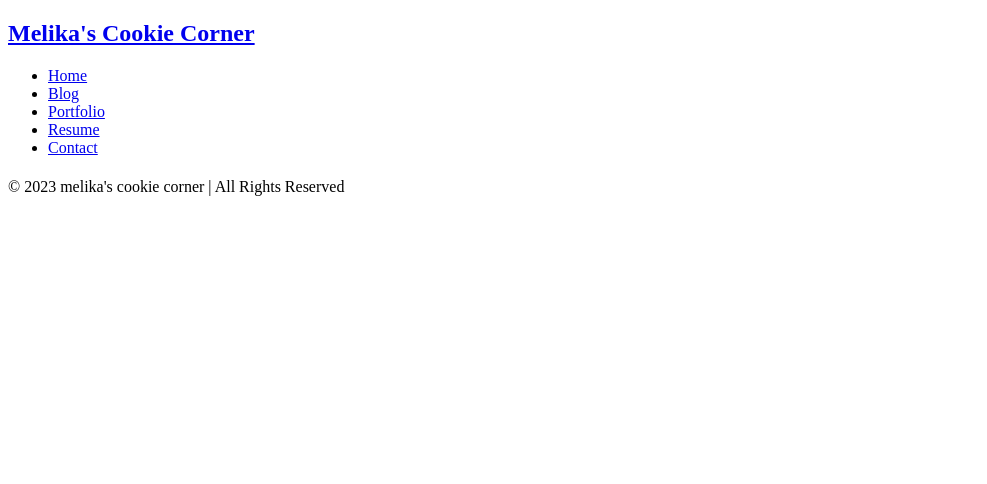
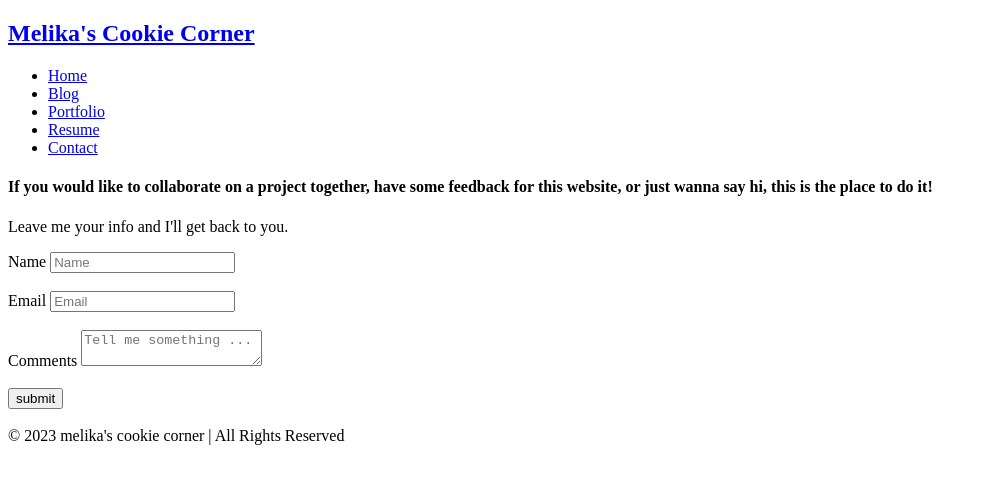
Before and after one commit to MelikaDab/MelikaDab.github.io, a plain HTML site: page contact.html in a window 1280 px wide. Shown: the whole page, without its empty margins (0-987 px from the left). Drawn offline with Linux system fonts and the light colour scheme.

Commit message:
feat: contact page form!

```diff
--- a/contact.html
+++ b/contact.html
@@ -16,6 +16,23 @@
         </nav>
         <main>
             <h1 class="contact-title"></h1>
+            <h4>If you would like to collaborate on a project together, have some feedback for this website, or just wanna say hi, this is the place to do it!</h4>
+            <p>Leave me your info and I'll get back to you.</p>
+            <form>
+                <label for="name">Name</label>
+                <input type="text" name="name" id="name" placeholder="Name" required>
+                <br><br>
+                <label for="email">Email</label>
+                <input type="text" name="email" id="email" placeholder="Email">
+                <br><br>
+                <label for="comments">Comments</label>
+                <textarea name="comments" id="comments" placeholder="Tell me something ..."></textarea>
+                <br><br>
+                <input type="submit" value="submit">
+                <br><br>
+
+            </form>
+
         </main>
         <footer class="footer">© 2023 melika's cookie corner | All Rights Reserved</footer>
     </body>
```
